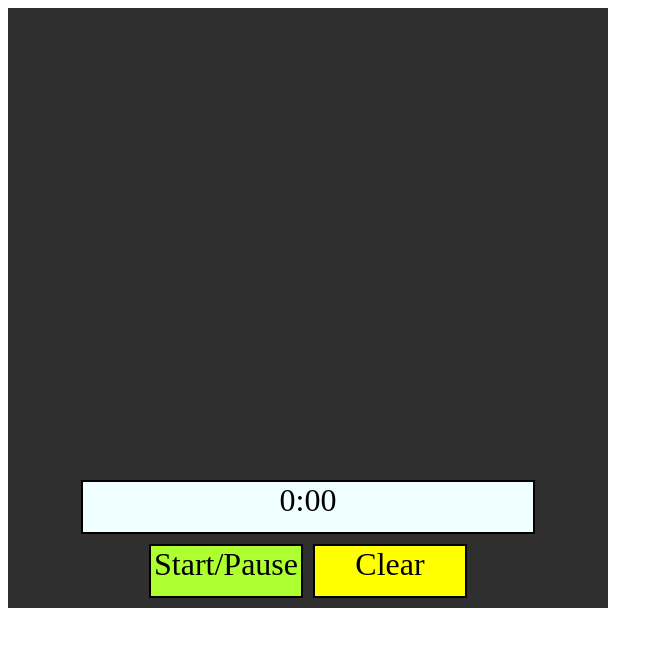
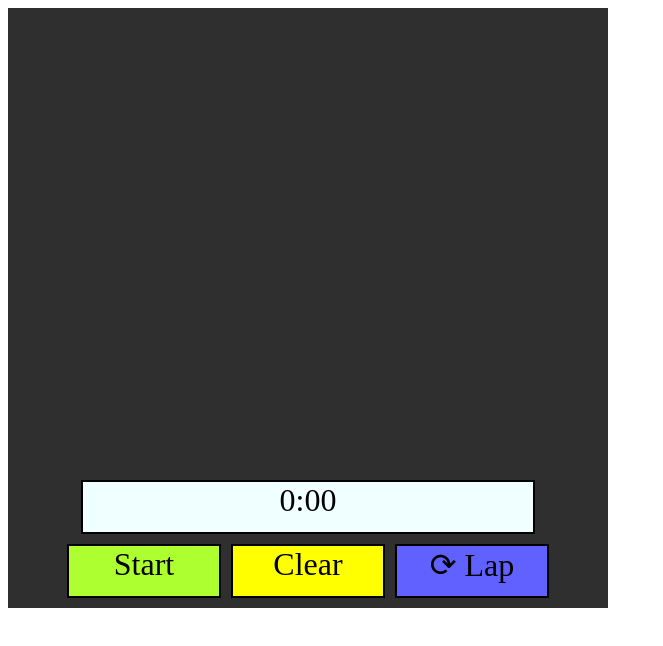
Before and after one commit to Kachanov/Stopwatch, a plain HTML site: page index.html in a window 1280 px wide. Shown: the whole page, without its empty margins (0-663 px from the left). Drawn offline with Linux system fonts and the light colour scheme.

Commit message:
add toggle for start_button, add lap_button

```diff
--- a/index.html
+++ b/index.html
@@ -2,11 +2,13 @@
 <html lang="en">
     <head>
         <title>Stopwatch</title>
+        <meta charset="UTF-8">
         <link rel="stylesheet" href="styles.css">
     </head>
     <body>
 
         <div id="stopwatch" class="stopwatch">
+
             <div id="display" class="display">
                 <div id="time" class="time">
                     <div id="minutes" class="minutes">
@@ -17,15 +19,21 @@
                         00
                     </div>
                 </div>
+
             </div>
 
             <div id="navigation" class="navigation">
+
                 <div id="start-stop-button" class="start-stop-button">
-                    Start/Pause
+                    Start
                 </div>
                 <div id="clear-button" class="clear-button">
                     Clear
                 </div>
+                <div id="lap-button" class="lap-button">
+                    ⟳ Lap
+                </div>
+
             </div>
         </div>
 
--- a/stopwatch.js
+++ b/stopwatch.js
@@ -56,6 +56,8 @@ var startStopButton = document.getElementById("start-stop-button");
 var clearButton = document.getElementById("clear-button");
 var minutes = document.getElementById("minutes");
 var seconds = document.getElementById("seconds");
+var lapButton = document.getElementById("lap-button");
+
 
 var isStart = false;
 startStopButton.onclick = () => {
@@ -63,14 +65,17 @@ startStopButton.onclick = () => {
         stopwatch.start();
         isStart = true;
         startStopButton.classList.add("isStart");
+        startStopButton.innerHTML = "Stop";
     }else{
         stopwatch.stop();
         isStart = false;
         startStopButton.classList.remove("isStart");
+        startStopButton.innerHTML = "Start";
     }
 };
 
 clearButton.onclick = () => stopwatch.clear();
+lapButton.onclick = () => alert("lap");
 
 /*startButton.onclick = function () {
     stopwatch.start();
--- a/styles.css
+++ b/styles.css
@@ -53,7 +53,7 @@
 }
 
 .start-stop-button.isStart{
-    background-color: red;
+    background-color: #ff5956;
 }
 
 .clear-button{
@@ -66,3 +66,15 @@
     cursor: pointer;
     user-select: none;
 }
+
+.lap-button{
+    width: 150px;
+    height: 50px;
+    background-color: #6061ff;
+    text-align: center;
+    font-size: 24pt;
+    border: 2px solid black;
+    cursor: pointer;
+    user-select: none;
+    margin-left: 10px;
+}
```
